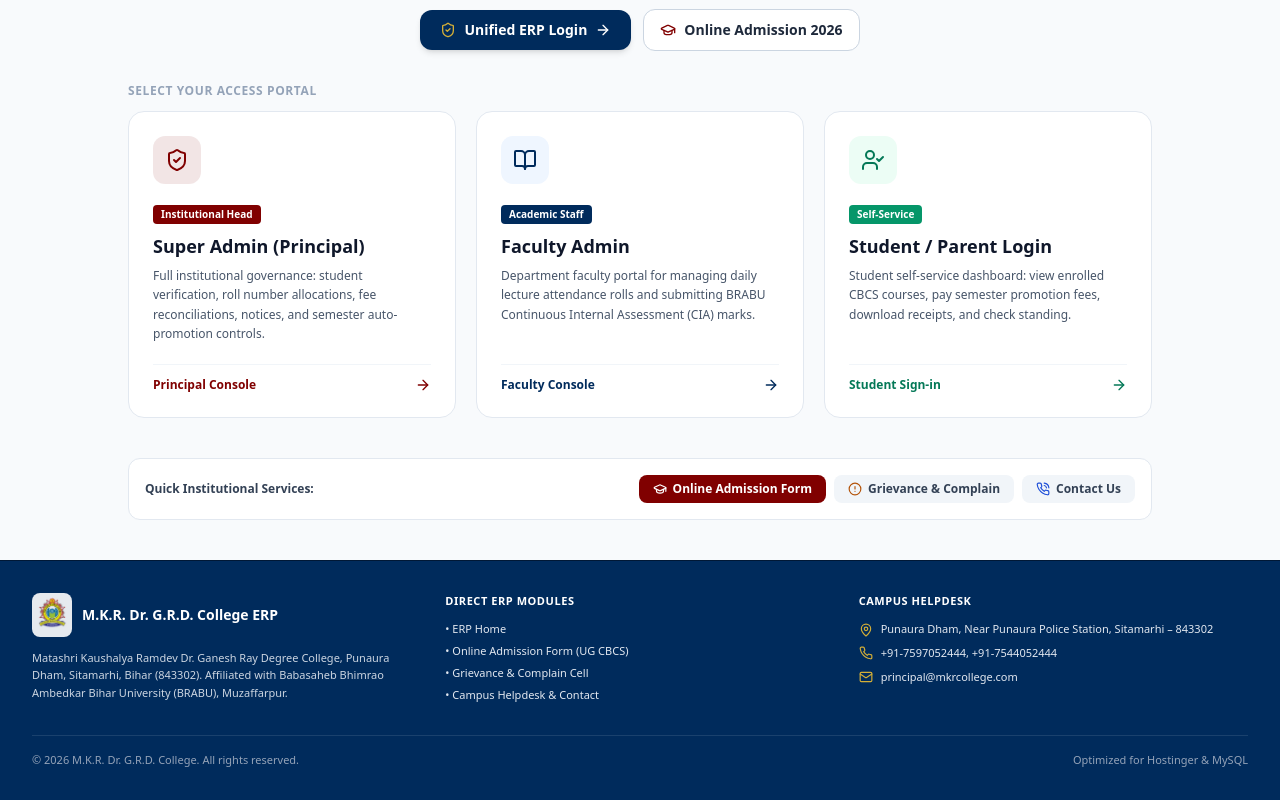
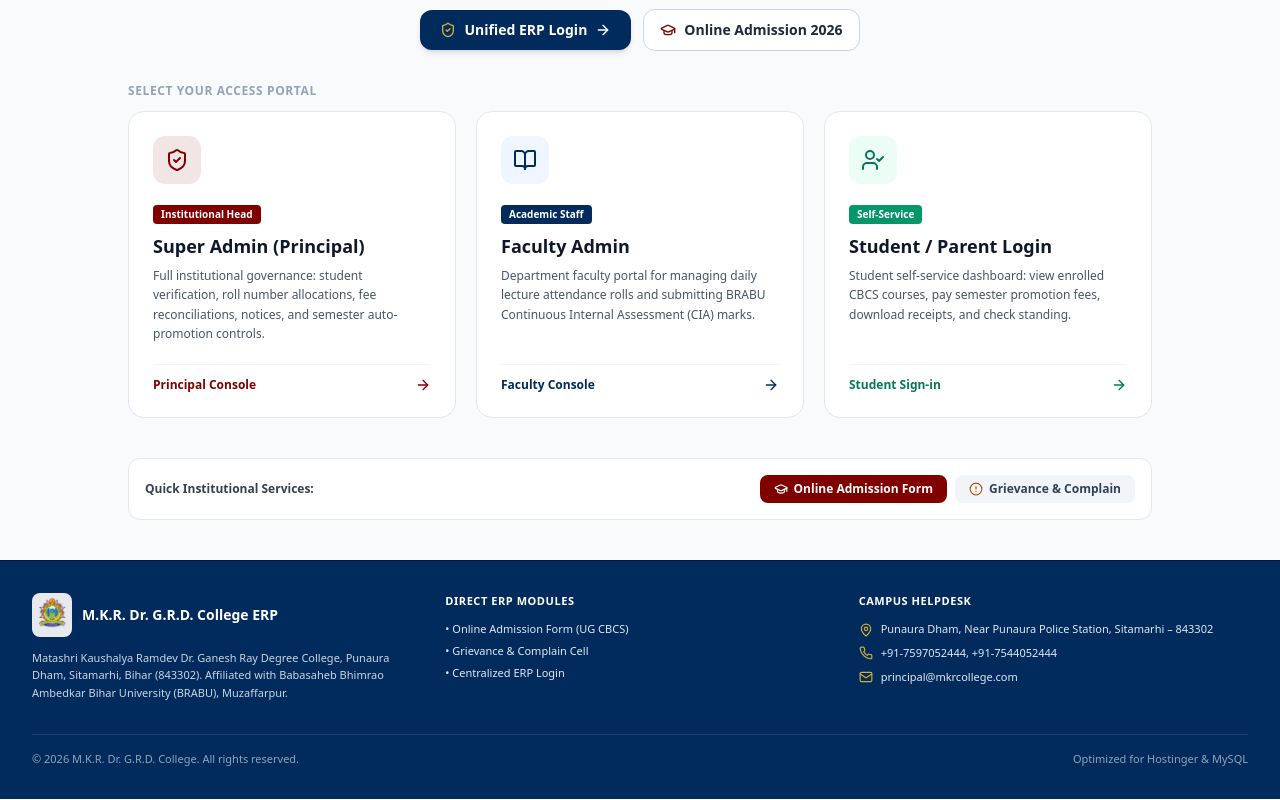
Before and after one commit to manishworkss/college-erp, a Next.js app: page / in a window 1280 px wide. Shown: the part 366-1166 px from the top of the page. Built offline with nearby package versions, Linux system fonts and the light colour scheme.

Commit message:
feat: remove Home and Contact Us from navigation and login view

```diff
--- a/src/app/login/page.tsx
+++ b/src/app/login/page.tsx
@@ -5,7 +5,7 @@ import Image from 'next/image';
 import Link from 'next/link';
 import { useRouter } from 'next/navigation';
 import CollegeLogo from '@/components/CollegeLogo';
-import { Info, ArrowLeft, ArrowRight, Eye, EyeOff } from 'lucide-react';
+import { Info, ArrowRight, Eye, EyeOff } from 'lucide-react';
 
 type UserRole = 'SUPER_ADMIN' | 'FACULTY' | 'STUDENT';
 
@@ -160,15 +160,6 @@ export default function LoginPage() {
             />
           </div>
         ))}
-
-        {/* Floating subtle home link on top left */}
-        <Link
-          href="/"
-          className="absolute top-4 left-4 z-20 inline-flex items-center gap-1.5 px-3 py-1.5 bg-black/40 hover:bg-black/60 text-white backdrop-blur-md rounded-lg text-xs font-semibold transition"
-        >
-          <ArrowLeft className="w-3.5 h-3.5" />
-          <span>Home</span>
-        </Link>
 
         {/* Minimalist slide indicator pills at bottom */}
         <div className="absolute bottom-5 left-1/2 -translate-x-1/2 z-20 flex items-center gap-2 px-3 py-1.5 rounded-full bg-black/40 backdrop-blur-md">
@@ -368,13 +359,6 @@ export default function LoginPage() {
             </div>
           </div>
 
-          {/* Back to Home Link for Mobile View */}
-          <div className="mt-4 text-center lg:hidden">
-            <Link href="/" className="text-xs text-slate-500 hover:text-slate-800">
-              ← Return to Main Website
-            </Link>
-          </div>
-
         </div>
       </div>
 
--- a/src/app/page.tsx
+++ b/src/app/page.tsx
@@ -9,7 +9,6 @@ import {
   UserCheck,
   GraduationCap,
   AlertCircle,
-  PhoneCall,
   ArrowRight,
   Bell
 } from 'lucide-react';
@@ -161,12 +160,6 @@ export default function Home() {
               >
                 <AlertCircle className="w-3.5 h-3.5 text-amber-700" /> Grievance & Complain
               </Link>
-              <Link
-                href="/contact"
-                className="px-3.5 py-1.5 rounded-lg bg-slate-100 hover:bg-slate-200 text-slate-700 font-bold transition flex items-center gap-1.5"
-              >
-                <PhoneCall className="w-3.5 h-3.5 text-blue-700" /> Contact Us
-              </Link>
             </div>
           </div>
         </div>
--- a/src/components/Footer.tsx
+++ b/src/components/Footer.tsx
@@ -30,11 +30,6 @@ export default function Footer() {
             </div>
             <ul className="space-y-1.5 text-[11px]">
               <li>
-                <Link href="/" className="hover:text-white transition">
-                  • ERP Home
-                </Link>
-              </li>
-              <li>
                 <Link href="/admission" className="hover:text-white transition">
                   • Online Admission Form (UG CBCS)
                 </Link>
@@ -45,8 +40,8 @@ export default function Footer() {
                 </Link>
               </li>
               <li>
-                <Link href="/contact" className="hover:text-white transition">
-                  • Campus Helpdesk & Contact
+                <Link href="/login" className="hover:text-white transition">
+                  • Centralized ERP Login
                 </Link>
               </li>
             </ul>
--- a/src/components/Navbar.tsx
+++ b/src/components/Navbar.tsx
@@ -4,17 +4,15 @@ import React, { useState } from 'react';
 import Link from 'next/link';
 import { usePathname } from 'next/navigation';
 import CollegeLogo from '@/components/CollegeLogo';
-import { Menu, X, ShieldCheck, Home, GraduationCap, AlertCircle, PhoneCall } from 'lucide-react';
+import { Menu, X, ShieldCheck, GraduationCap, AlertCircle } from 'lucide-react';
 
 export default function Navbar() {
   const [mobileMenuOpen, setMobileMenuOpen] = useState(false);
   const pathname = usePathname();
 
   const navLinks = [
-    { name: 'Home', href: '/', icon: Home },
     { name: 'Online Admission Form', href: '/admission', icon: GraduationCap },
     { name: 'Complain / Grievance', href: '/complaint', icon: AlertCircle },
-    { name: 'Contact Us', href: '/contact', icon: PhoneCall },
   ];
 
   const isActive = (path: string) => {
```
